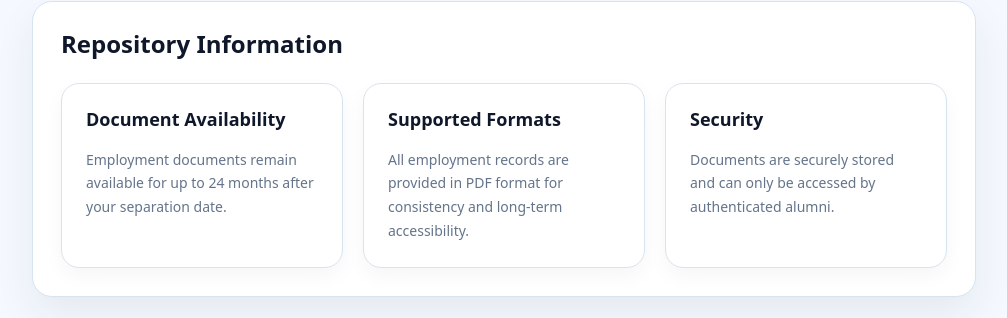
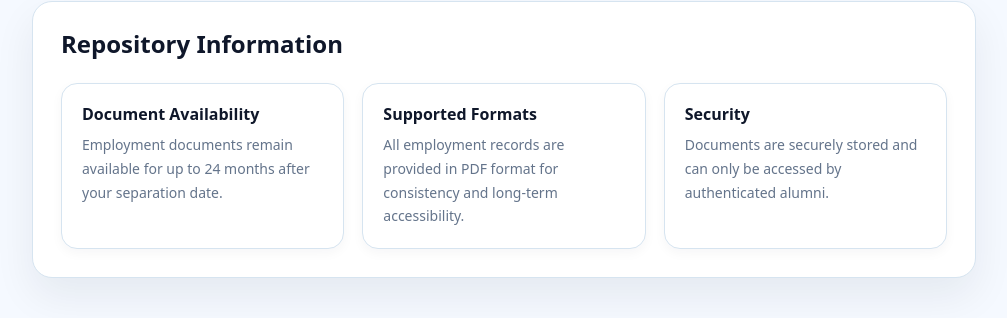
Before and after one commit to yashaswini-cyber/palc-alumni-portal, a React (Vite) app in the folder palc-alumni-portal/: page /documents in a window 1280 px wide. Shown: the part 1844-2162 px from the top of the page, without its empty margins (272-1279 px from the left). Built offline with nearby package versions, Linux system fonts and the light colour scheme; no server answers.

Commit message:
Made the Info Card hover effect consistent and made other changes. Need to add the Need Help functionality next and test the entire Doc module.

```diff
--- a/palc-alumni-portal/src/index.css
+++ b/palc-alumni-portal/src/index.css
@@ -207,17 +207,3 @@ tbody tr:hover {
   border-color: #2563EB;
   box-shadow: 0 0 0 3px rgba(37, 99, 235, 0.15);
 }
-/*Enterprise Info Card Hover*/
-.info-card {
-  .info-card {
-  transition: border-color 240ms cubic-bezier(0.2, 0, 0, 1),
-              background-color 240ms cubic-bezier(0.2, 0, 0, 1);
-}
-  cursor: pointer;
-}
-
-.info-card.hoverable:hover {
-  transform: translateY(-4px);
-  border-color: var(--primary-color, #2563EB) !important;
-  box-shadow: 0 18px 36px rgba(37,99,235,0.18) !important;
-}
--- a/palc-alumni-portal/src/modules/documents/DocumentsPage.tsx
+++ b/palc-alumni-portal/src/modules/documents/DocumentsPage.tsx
@@ -126,8 +126,8 @@ export default function DocumentsPage() {
         <StatsCard title="Latest Upload" value="30 Mar" subtitle="Latest upload" accentColor="#9333EA" />
       </div>
 
-      {/* Main Repository Section */}
-      <SectionCard title="My Documents">
+      {/* My Documents Section */}
+     <SectionCard title="My Documents">
         <div style={{ marginBottom: "22px" }}>
           <div style={{ display: "flex", gap: "18px", flexWrap: "wrap", alignItems: "center" }}>
             <div style={{ flex: 1, minWidth: "320px" }}>
@@ -242,20 +242,23 @@ export default function DocumentsPage() {
 
   {/* Repository Information */}
     <SectionCard title="Repository Information">
-      <div style={{ display: "grid", gridTemplateColumns: "repeat(auto-fit,minmax(260px,1fr))", gap: "20px" }}>
+  <div style={{ display: "grid", gridTemplateColumns: "repeat(auto-fit,minmax(260px,1fr))", gap: "18px" }}>
     <InfoCard
       hoverable
       title="Document Availability"
-      subtitle="Employment documents remain available for up to 24 months after your separation date."/>
+      subtitle="Employment documents remain available for up to 24 months after your separation date."
+    />
     <InfoCard
       hoverable
       title="Supported Formats"
-      subtitle="All employment records are provided in PDF format for consistency and long-term accessibility."/>
+      subtitle="All employment records are provided in PDF format for consistency and long-term accessibility."
+    />
     <InfoCard
       hoverable
       title="Security"
-      subtitle="Documents are securely stored and can only be accessed by authenticated alumni."/>
-    </div>
+      subtitle="Documents are securely stored and can only be accessed by authenticated alumni."
+    />
+  </div>
 </SectionCard>
 
       {/* Recent Activity Section */}
--- a/palc-alumni-portal/src/shared/components/InfoCard.tsx
+++ b/palc-alumni-portal/src/shared/components/InfoCard.tsx
@@ -1,4 +1,4 @@
-import type { ReactNode } from "react";
+import type { CSSProperties, ReactNode } from "react";
 import { COLORS } from "../theme/colors";
 
 type InfoCardProps = {
@@ -18,17 +18,35 @@ export default function InfoCard({
 }: InfoCardProps) {
   return (
     <div
-      className={hoverable ? "info-card hoverable" : "info-card"}
   style={{
+    border: `1px solid ${COLORS.border}`,
+    borderRadius: "16px",
+    padding: "20px",
     background: "#FFFFFF",
-        border: `1px solid ${COLORS.border}`,
-        borderRadius: "18px",
-        padding: "24px",
-        boxShadow: "0 8px 20px rgba(15,23,42,0.04)",
     display: "flex",
     flexDirection: "column",
     height: "100%",
-        transition: "border-color .18s ease, background-color .18s ease",
+    transition: "all 0.25s ease",
+    cursor: hoverable ? "pointer" : "default",
+    boxShadow: "0 4px 12px rgba(15,23,42,0.04)",
+  }}
+  onMouseEnter={(e) => {
+    if (!hoverable) return;
+
+    Object.assign(e.currentTarget.style, {
+      transform: "translateY(-4px)",
+      borderColor: COLORS.primary,
+      boxShadow: "0 18px 36px rgba(37,99,235,0.18)",
+    } satisfies CSSProperties);
+  }}
+  onMouseLeave={(e) => {
+    if (!hoverable) return;
+
+    Object.assign(e.currentTarget.style, {
+      transform: "translateY(0)",
+      borderColor: COLORS.border,
+      boxShadow: "0 4px 12px rgba(15,23,42,0.04)",
+    } satisfies CSSProperties);
   }}
 >
       {icon && (
@@ -51,7 +69,7 @@ export default function InfoCard({
         style={{
           margin: "0 0 8px",
           color: COLORS.text,
-          fontSize: "18px",
+          fontSize: "16px",
           fontWeight: 700,
         }}
       >
@@ -61,7 +79,6 @@ export default function InfoCard({
       <p
         style={{
           margin: 0,
-          marginTop: "8px",
           color: COLORS.textSecondary,
           lineHeight: 1.7,
           fontSize: "14px",
```
Lines whose indentation alone changed are shown as unchanged.
